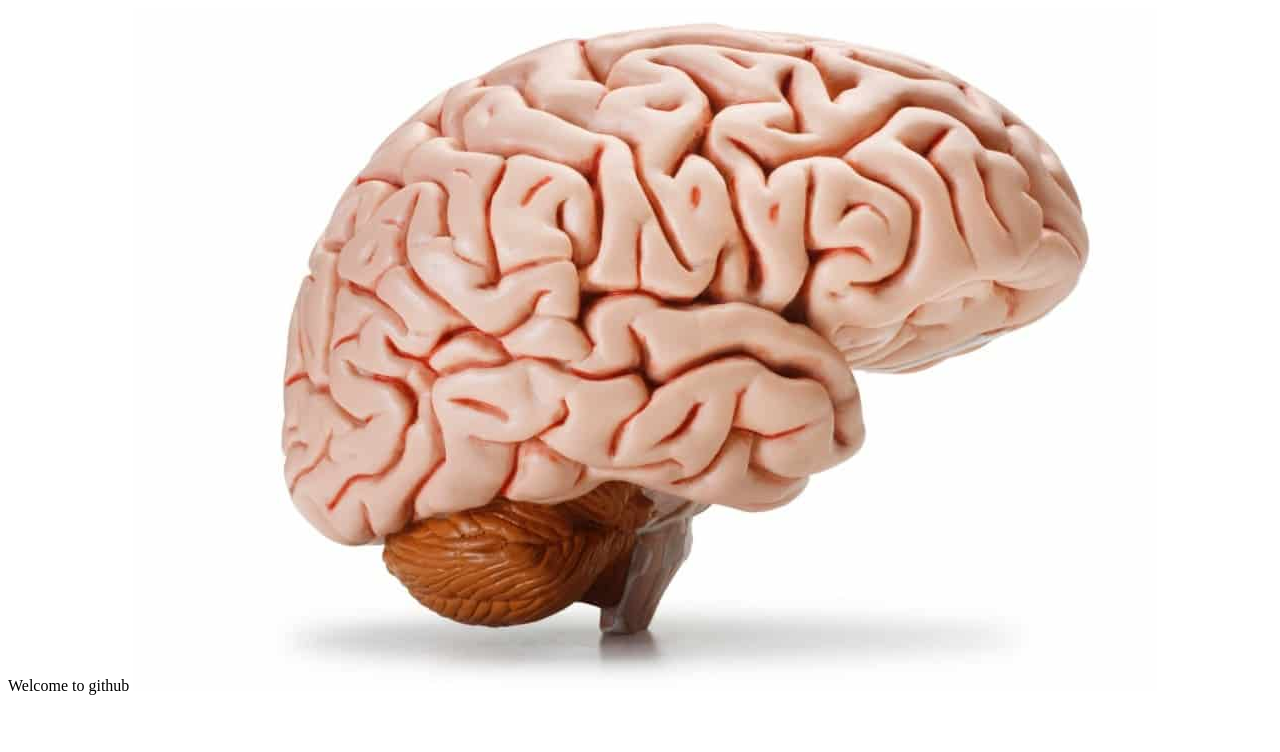
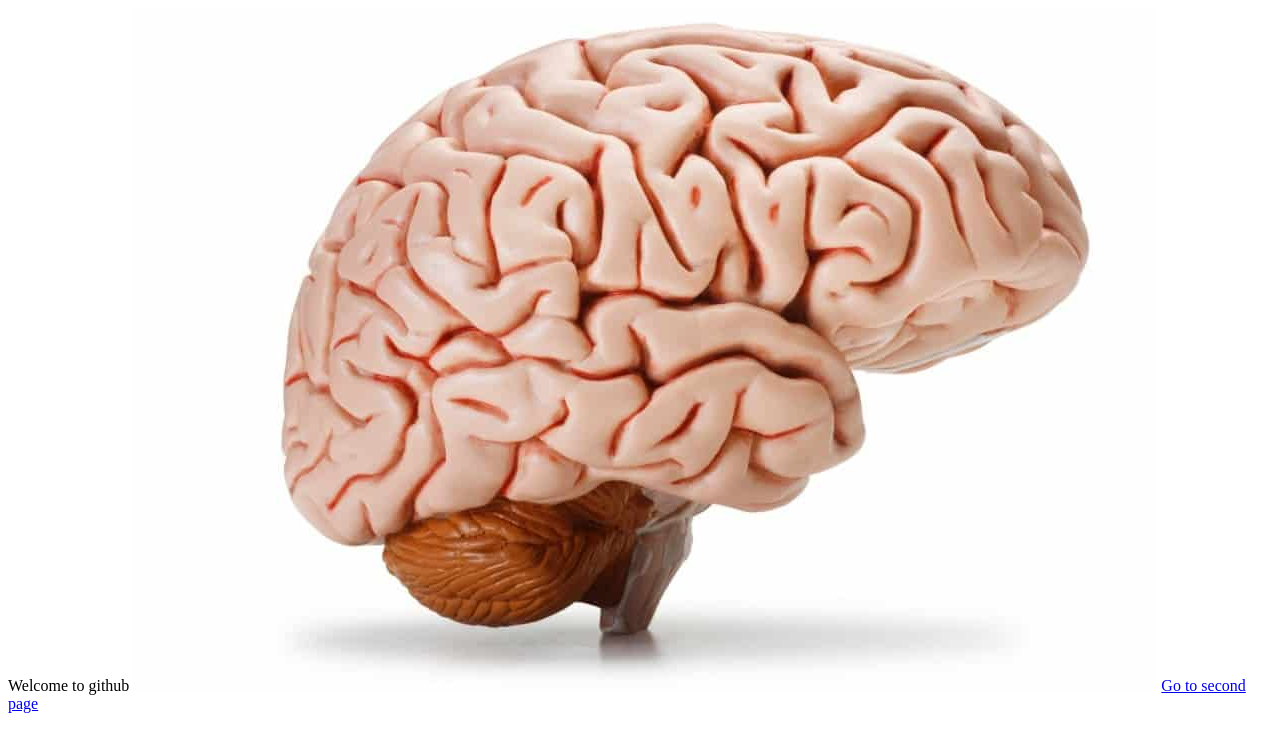
Before and after one commit to Afraazoufishan/Learn.github.io, a plain HTML site: page index.html in a window 1280 px wide. Drawn offline with Linux system fonts and the light colour scheme.

Commit message:
Update index.html

```diff
--- a/index.html
+++ b/index.html
@@ -3,6 +3,6 @@
   <body>
     Welcome to github
     <img src="brain.jpg">
-    <a href="page2.html>Go to second page</a>
+    <a href="page2.html">Go to second page</a>
   </body>
 </html>
```
